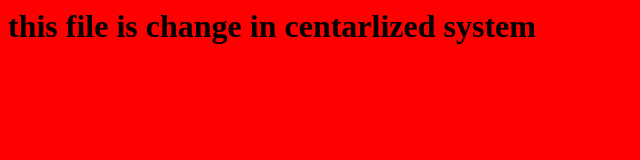
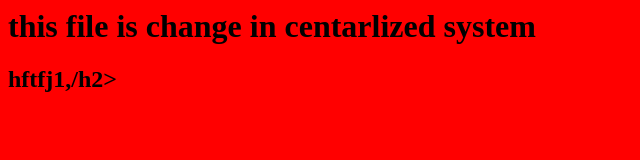
Before and after one commit to kevintank99/GitStash, a plain HTML site: page CSS/index.html in a window 1280 px wide. Shown: the whole page, without its empty margins (0-640 px from the left). Drawn offline with Linux system fonts and the light colour scheme.

Commit message:
Update index.html

```diff
--- a/CSS/index.html
+++ b/CSS/index.html
@@ -9,5 +9,6 @@
   </head>
   <body>
     <h1> this file is change in centarlized system</h1>
+    <h2>hftfj1,/h2>
   </body>
 </html>
```
